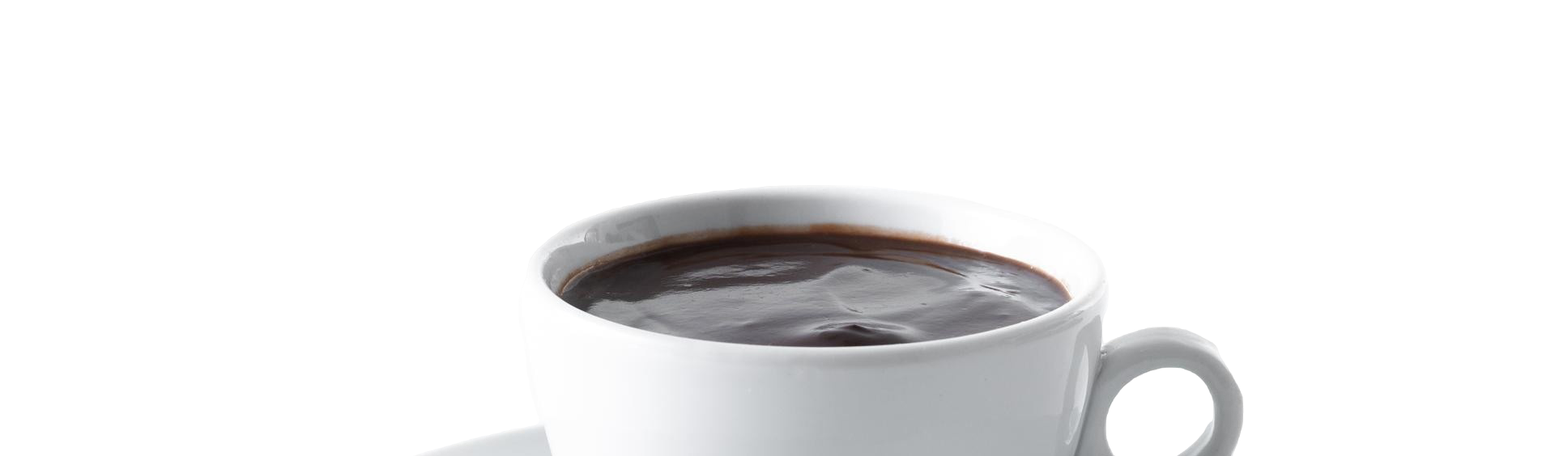
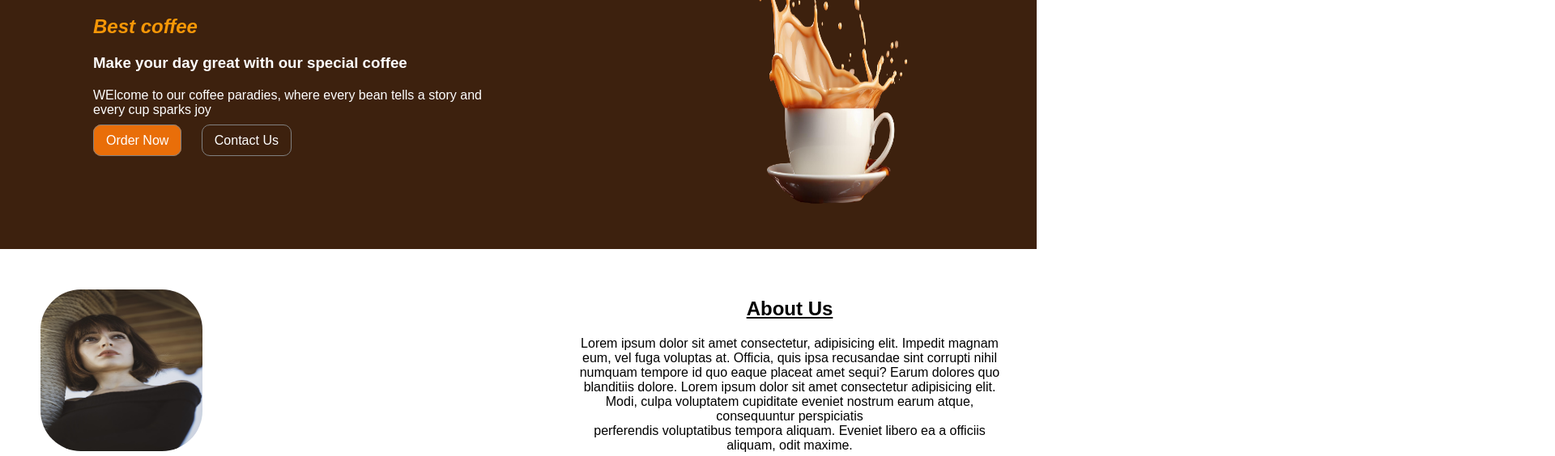
Before and after one commit to frizzyquinn/newcoffeerepo, a plain HTML site: page index.html in a window 1280 px wide. Shown: the part 96-660 px from the top of the page at 81% size, 1920 px wide, since content can reach past the window. Drawn offline with Linux system fonts and the light colour scheme.

Commit message:
newfiless

```diff
--- a/index.html
+++ b/index.html
@@ -4,7 +4,7 @@
     <meta charset="UTF-8" />
     <meta name="viewport" content="width=device-width, initial-scale=1.0" />
     <title>foodresturant</title>
-    <link rel="stylesheet" href="style.css.css" />
+    <link rel="stylesheet" href="style.css" />
   </head>
   <body>
     <nav>
```
